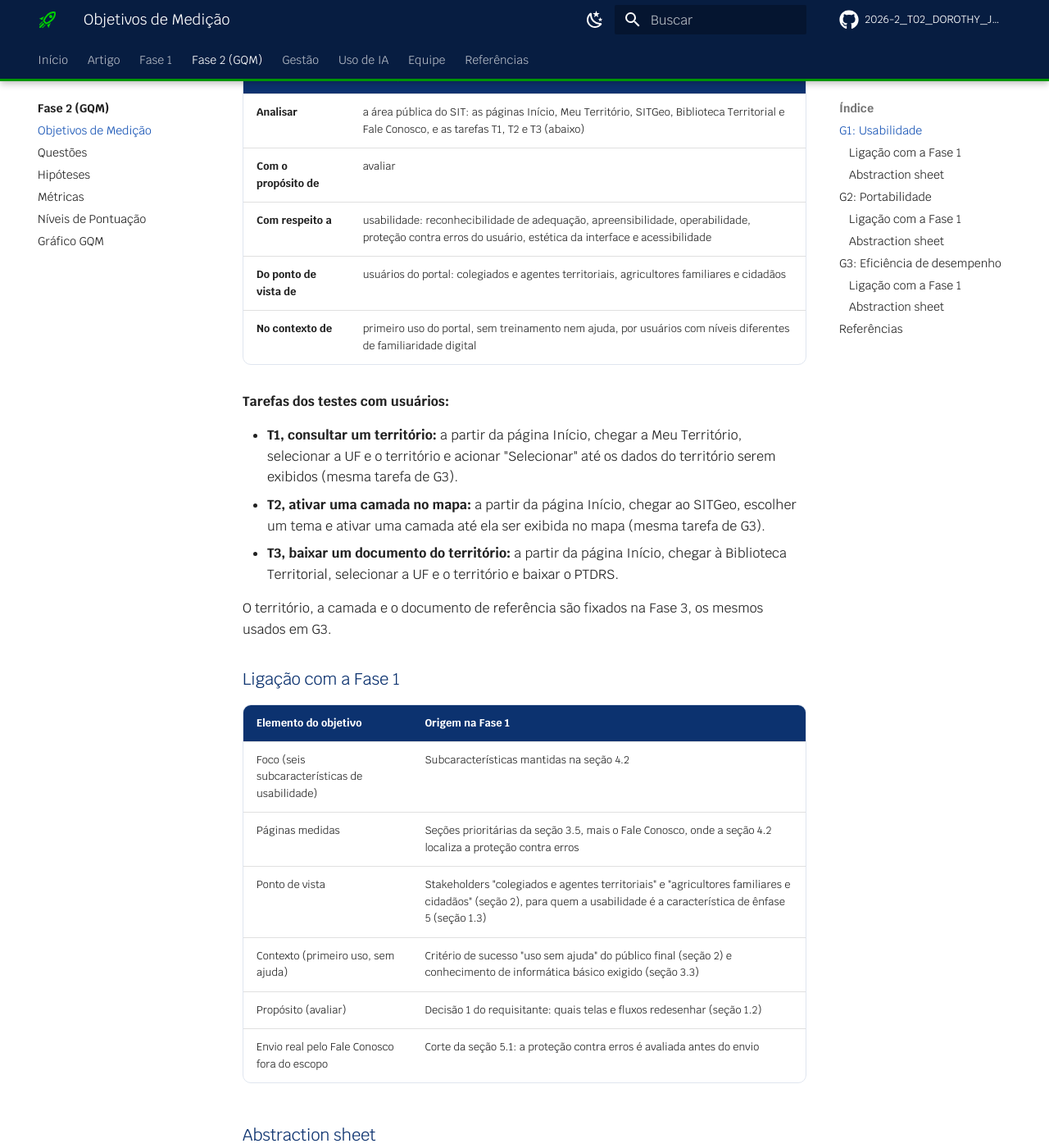
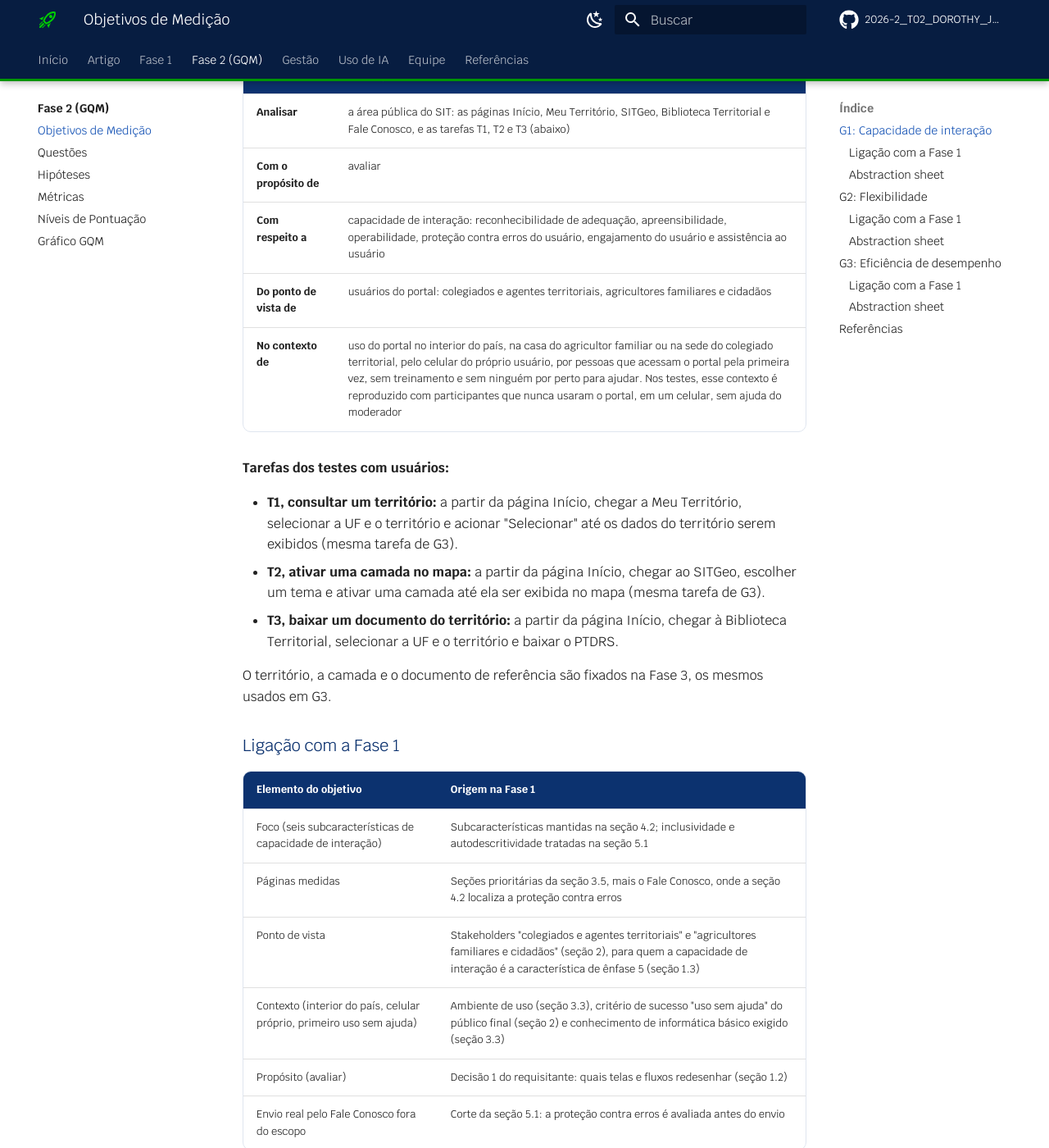
Before and after one commit to FCTE-Qualidade-de-Software-1/2026-2_T02_DOROTHY_JOHSON, an MkDocs documentation site: the page built from docs/fase-2/objetivos.md, in a window 1280 px wide and 1400 px high, scrolled down 594 px. Shown: the whole window at 82% size. Built offline with MkDocs 1.6.1 and Material for MkDocs 9.7.7, drawn with Linux system fonts in a browser that asks for light colours; comment, search, counter and statistics services are not loaded; some of the changed text lies outside the part shown.

Commit message:
docs: Atualiza a linha de 'no contexdo de' nas tabelas de objetivo de medição. Closes #50

```diff
--- a/docs/fase-2/objetivos.md
+++ b/docs/fase-2/objetivos.md
@@ -5,23 +5,23 @@
 Cada característica selecionada na [Fase 1](../fase-1/index.md) gera um objetivo de medição,
 descrito com o *template* do GQM (BASILI; CALDIERA; ROMBACH, 1994; RAMOS, 2026a).
 
-| ID | Característica (ISO/IEC 25010:2011) | Issue |
+| ID | Característica (ISO/IEC 25010:2023) | Issue |
 |---|---|---|
-| G1 | Usabilidade | #24 |
-| G2 | Portabilidade | #25 |
+| G1 | Capacidade de interação | #24 |
+| G2 | Flexibilidade | #25 |
 | G3 | Eficiência de desempenho | #26 |
 
 ---
 
-## G1: Usabilidade
+## G1: Capacidade de interação
 
 | Campo | Descrição |
 |---|---|
 | **Analisar** | a área pública do SIT: as páginas Início, Meu Território, SITGeo, Biblioteca Territorial e Fale Conosco, e as tarefas T1, T2 e T3 (abaixo) |
 | **Com o propósito de** | avaliar |
-| **Com respeito a** | usabilidade: reconhecibilidade de adequação, apreensibilidade, operabilidade, proteção contra erros do usuário, estética da interface e acessibilidade |
+| **Com respeito a** | capacidade de interação: reconhecibilidade de adequação, apreensibilidade, operabilidade, proteção contra erros do usuário, engajamento do usuário e assistência ao usuário |
 | **Do ponto de vista de** | usuários do portal: colegiados e agentes territoriais, agricultores familiares e cidadãos |
-| **No contexto de** | primeiro uso do portal, sem treinamento nem ajuda, por usuários com níveis diferentes de familiaridade digital |
+| **No contexto de** | uso do portal no interior do país, na casa do agricultor familiar ou na sede do colegiado territorial, pelo celular do próprio usuário, por pessoas que acessam o portal pela primeira vez, sem treinamento e sem ninguém por perto para ajudar. Nos testes, esse contexto é reproduzido com participantes que nunca usaram o portal, em um celular, sem ajuda do moderador |
 
 **Tarefas dos testes com usuários:**
 
@@ -39,10 +39,10 @@ O território, a camada e o documento de referência são fixados na Fase 3, os
 
 | Elemento do objetivo | Origem na Fase 1 |
 |---|---|
-| Foco (seis subcaracterísticas de usabilidade) | Subcaracterísticas mantidas na seção 4.2 |
+| Foco (seis subcaracterísticas de capacidade de interação) | Subcaracterísticas mantidas na seção 4.2; inclusividade e autodescritividade tratadas na seção 5.1 |
 | Páginas medidas | Seções prioritárias da seção 3.5, mais o Fale Conosco, onde a seção 4.2 localiza a proteção contra erros |
-| Ponto de vista | Stakeholders "colegiados e agentes territoriais" e "agricultores familiares e cidadãos" (seção 2), para quem a usabilidade é a característica de ênfase 5 (seção 1.3) |
-| Contexto (primeiro uso, sem ajuda) | Critério de sucesso "uso sem ajuda" do público final (seção 2) e conhecimento de informática básico exigido (seção 3.3) |
+| Ponto de vista | Stakeholders "colegiados e agentes territoriais" e "agricultores familiares e cidadãos" (seção 2), para quem a capacidade de interação é a característica de ênfase 5 (seção 1.3) |
+| Contexto (interior do país, celular próprio, primeiro uso sem ajuda) | Ambiente de uso (seção 3.3), critério de sucesso "uso sem ajuda" do público final (seção 2) e conhecimento de informática básico exigido (seção 3.3) |
 | Propósito (avaliar) | Decisão 1 do requisitante: quais telas e fluxos redesenhar (seção 1.2) |
 | Envio real pelo Fale Conosco fora do escopo | Corte da seção 5.1: a proteção contra erros é avaliada antes do envio |
 
@@ -50,7 +50,7 @@ O território, a camada e o documento de referência são fixados na Fase 3, os
 
 | Objeto | Propósito | Foco da qualidade | Ponto de vista |
 |---|---|---|---|
-| Área pública do SIT (5 páginas e 3 tarefas) | Avaliar | Usabilidade (seis subcaracterísticas) | Usuários do portal |
+| Área pública do SIT (5 páginas e 3 tarefas) | Avaliar | Capacidade de interação (seis subcaracterísticas) | Usuários do portal |
 
 <div class="grid" markdown>
 
@@ -113,15 +113,15 @@ O território, a camada e o documento de referência são fixados na Fase 3, os
 
 ---
 
-## G2: Portabilidade
+## G2: Flexibilidade
 
 | Campo | Descrição |
 |---|---|
-| **Analisar** | a área pública do SIT: as páginas Meu Território, SITGeo e Biblioteca Territorial, e as tarefas T1, T2 e T3 (descritas em [G1](#g1-usabilidade)) |
+| **Analisar** | a área pública do SIT: as páginas Meu Território, SITGeo e Biblioteca Territorial, e as tarefas T1, T2 e T3 (descritas em [G1](#g1-capacidade-de-interacao)) |
 | **Com o propósito de** | avaliar |
-| **Com respeito a** | portabilidade: adaptabilidade a diferentes navegadores, sistemas operacionais e tamanhos de tela |
+| **Com respeito a** | flexibilidade: adaptabilidade a diferentes navegadores, sistemas operacionais e tamanhos de tela |
 | **Do ponto de vista de** | equipe de desenvolvimento e TI do SIT (fornecedor) |
-| **No contexto de** | acesso pelos navegadores, sistemas operacionais e tamanhos de tela mais usados no Brasil, com prioridade para o celular |
+| **No contexto de** | uso do portal em lugares e aparelhos diferentes: no campo e em casa, em municípios do interior, por celulares Android e iPhone de vários tamanhos; e em escritórios de prefeituras, sindicatos e órgãos públicos, por computadores com Windows. Nos testes, esse contexto é reproduzido pela matriz de ambientes abaixo, com aparelhos reais para os celulares de maior participação |
 
 **Ambientes de referência:** a combinação de navegador, sistema operacional e largura de tela
 é fixada na Fase 3 a partir de dados de participação de mercado no Brasil (STATCOUNTER, 2026).
@@ -136,10 +136,10 @@ A matriz inicial proposta é:
 
 | Elemento do objetivo | Origem na Fase 1 |
 |---|---|
-| Foco (adaptabilidade) | Única subcaracterística mantida na seção 4.2; instalabilidade e substituibilidade ficaram fora (seção 5.1) |
-| Navegadores, sistemas e telas | Nota "Compatibilidade × portabilidade" da seção 1.3 |
+| Foco (adaptabilidade) | Única subcaracterística de flexibilidade mantida na seção 4.2; escalabilidade, instalabilidade e substituibilidade ficaram fora (seção 5.1) |
+| Navegadores, sistemas e telas | Nota "Compatibilidade × flexibilidade" da seção 1.3 |
 | Ponto de vista | Stakeholder "equipe de desenvolvimento e TI do SIT", cujo critério de sucesso é ter defeitos reproduzíveis, com ambiente e passos (seção 2) |
-| Contexto (prioridade para o celular) | Justificativa da ênfase 4 (seção 1.3): acesso predominante por celular |
+| Contexto (campo e escritório, celular e computador) | Ambiente de uso (seção 3.3) e justificativa da ênfase 4 (seção 1.3): acesso predominante por celular |
 | Propósito (avaliar) | Decisão 3 do requisitante: quais ambientes entram na matriz de testes do fornecedor (seção 1.2) |
 
 ### Abstraction sheet
@@ -215,7 +215,7 @@ A matriz inicial proposta é:
 | **Com o propósito de** | entender |
 | **Com respeito a** | eficiência de desempenho: comportamento temporal e utilização de recursos |
 | **Do ponto de vista de** | requisitante (MDA, simulado) |
-| **No contexto de** | acesso individual por navegador em celular, com conexão móvel limitada, típico dos usuários em áreas rurais |
+| **No contexto de** | uso do portal em área rural, por um usuário de cada vez, em um celular de entrada (pouca memória e processador modesto) conectado a uma rede móvel 3G/4G com sinal fraco ou instável. Nos testes, esse contexto é reproduzido pelo perfil móvel do Lighthouse, que limita a velocidade da rede e do processador |
 
 **Tarefas medidas:**
 
@@ -231,7 +231,7 @@ A matriz inicial proposta é:
 | Foco (comportamento temporal e utilização de recursos) | Subcaracterísticas mantidas na seção 4.2; capacidade ficou fora (seção 5.1) |
 | Páginas medidas | Seções prioritárias definidas na seção 3.5 |
 | Ponto de vista | Requisitante definido na seção 1.2 |
-| Contexto (celular, conexão limitada) | Decisão 2 do requisitante (seção 1.2) e stakeholders "agricultores familiares e cidadãos" e "equipe de desenvolvimento e TI" (seção 2) |
+| Contexto (área rural, celular de entrada, rede móvel fraca) | Ambiente de uso (seção 3.3), decisão 2 do requisitante (seção 1.2) e stakeholders "agricultores familiares e cidadãos" e "equipe de desenvolvimento e TI" (seção 2) |
 | Acesso individual | Corte da capacidade: os resultados não valem para picos de uso (seção 5.1) |
 
 ### Abstraction sheet
```
